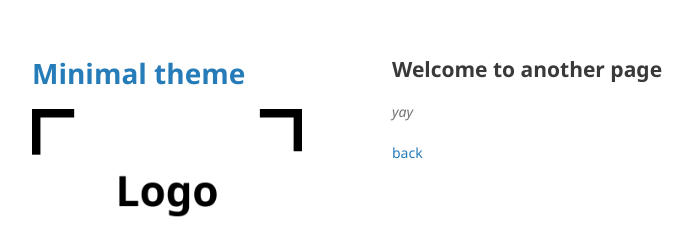
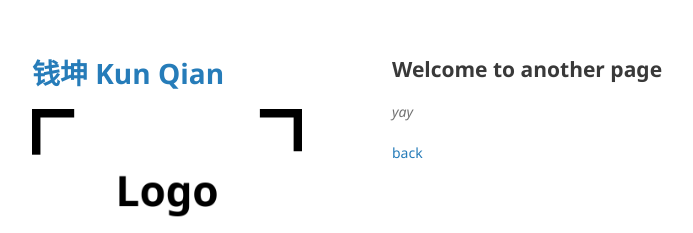
Before and after one commit to qiankun11516/qiankun11516.github.io, a Jekyll site: the page built from another-page.md, in a window 1280 px wide. Shown: the top 233 px of the page, without its empty margins (178-871 px from the left). Built offline with Jekyll 4.4.1, drawn with Linux system fonts in a browser that asks for light colours; our own code applies the rules of GitHub Pages for plain Markdown files.

Commit message:
change title

```diff
--- a/_config.yml
+++ b/_config.yml
@@ -1,4 +1,4 @@
-title: Minimal theme
+title: 钱坤 Kun Qian
 logo: /assets/img/logo.png
 description: Minimal is a theme for GitHub Pages.
 show_downloads: true
```
